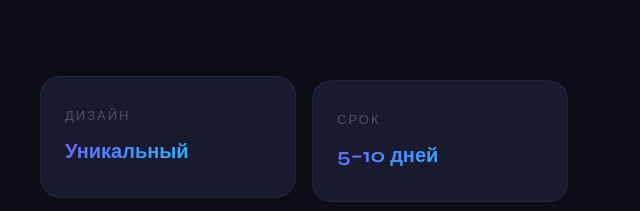
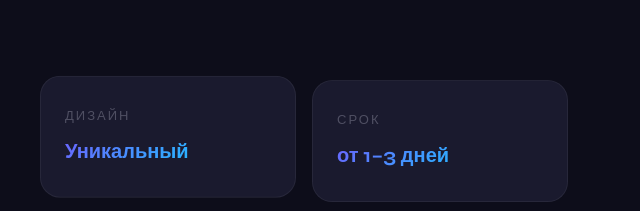
Before and after one commit to Superaitishnik/flux, a plain HTML site: page index.html in a window 1280 px wide. Shown: the part 1500-1711 px from the top of the page, 640-1280 px from the left. Drawn offline with Linux system fonts and the light colour scheme.

Commit message:
Update index.html

```diff
--- a/index.html
+++ b/index.html
@@ -166,7 +166,7 @@
             </div>
             <div class="about-card card-2">
               <div class="card-label">Срок</div>
-              <div class="card-value">5–10 дней</div>
+              <div class="card-value">от 1–3 дней</div>
             </div>
             <div class="about-card card-3">
               <div class="card-label">Поддержка</div>
```
